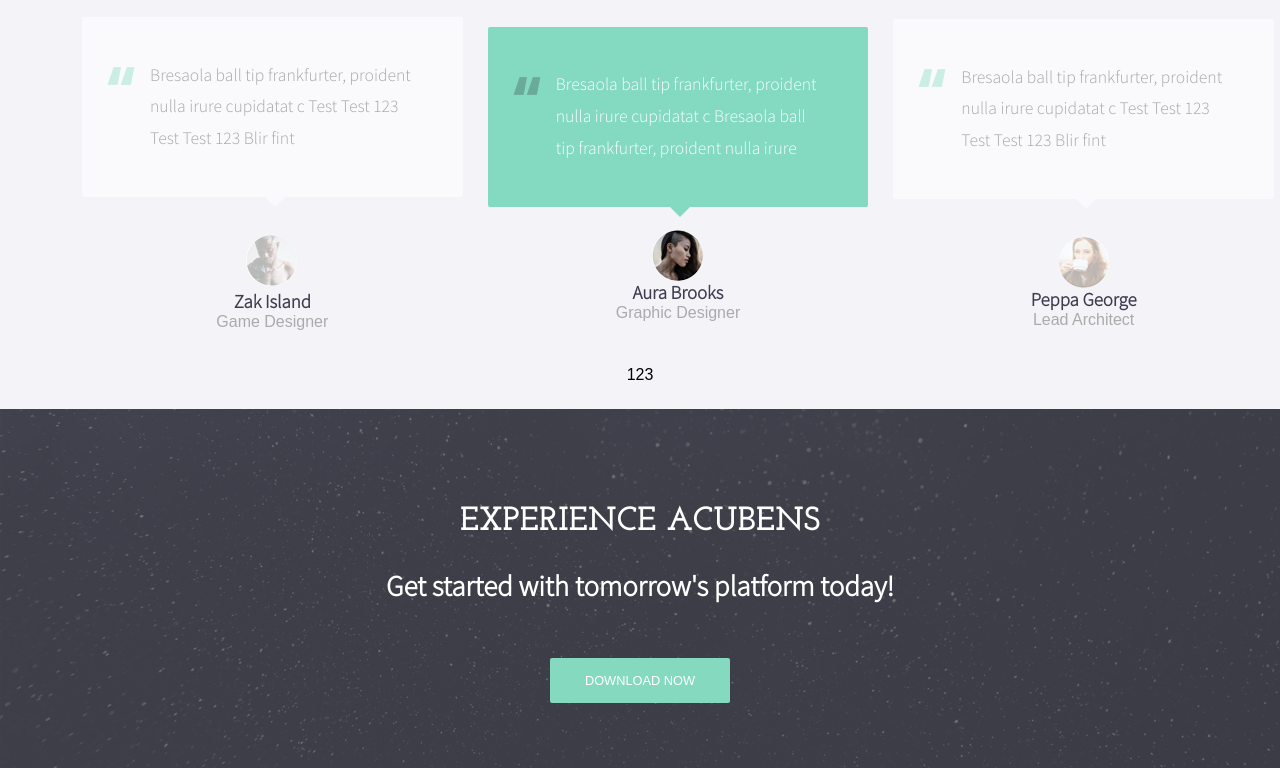
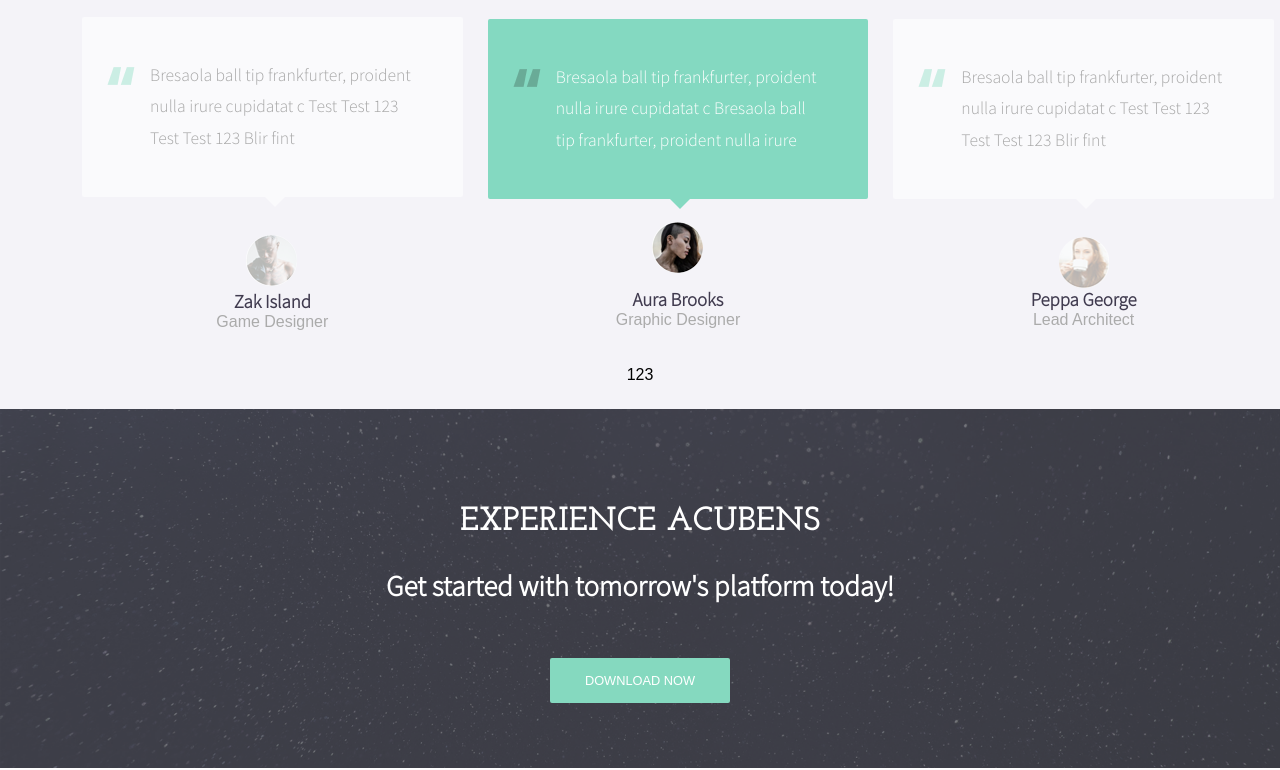
Before and after one commit to MagneH/Replicate, a plain HTML site: page index.html in a window 1280 px wide. Shown: the part 2147-2917 px from the top of the page. Drawn offline with Linux system fonts and the light colour scheme.

Commit message:
Fixed a placement issue for quote block active employee

```diff
--- a/css/styles.css
+++ b/css/styles.css
@@ -555,7 +555,7 @@
 }
 
 .employee__list-item--active .employee__image {
-  padding: 15px 30px 0 30px;
+  padding: 15px 30px 15px 30px;
 }
 
 .employee__nav {
```
